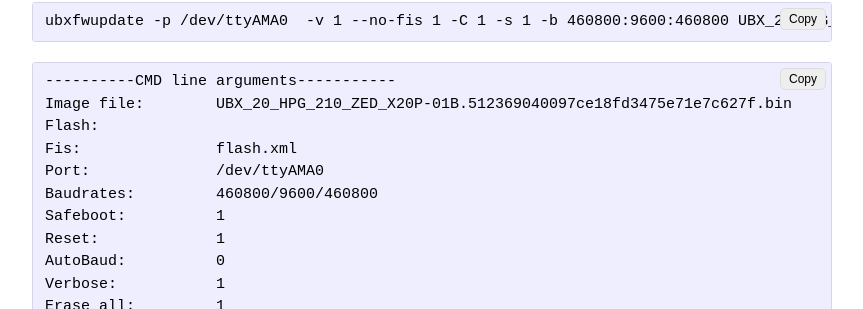
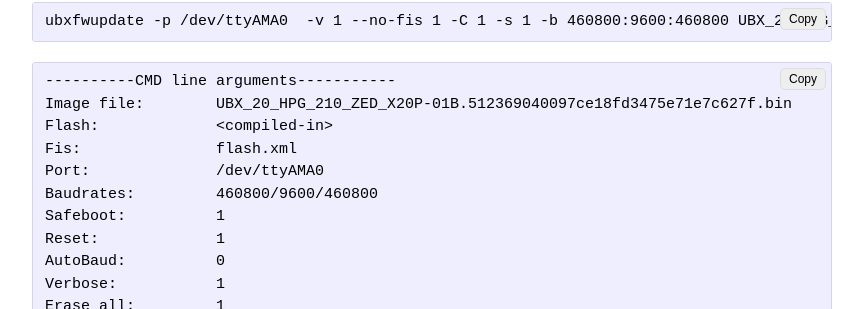
Before and after one commit to hans-mayer/blog, a Jekyll site: the page built from _posts/2026-07-23-Update-ZED-X20P-with-Debian-on-piHAT.markdown, in a window 1280 px wide and 1400 px high, scrolled down 798 px. Shown: the part 188-497 px from the top of the window, without its empty margins (208-1071 px from the left). Built offline with Jekyll 4.4.1, drawn with Linux system fonts in a browser that asks for light colours; some of the changed text lies outside the part shown.

Commit message:
pre durch backslash ersetzt

````diff
--- a/_posts/2026-07-23-Update-ZED-X20P-with-Debian-on-piHAT.markdown
+++ b/_posts/2026-07-23-Update-ZED-X20P-with-Debian-on-piHAT.markdown
@@ -34,7 +34,7 @@ Now comes the magic moment. Run the update:
 
 <pre>ubxfwupdate -p /dev/ttyAMA0  -v 1 --no-fis 1 -C 1 -s 1 -b 460800:9600:460800 UBX_20_HPG_210_ZED_X20P-01B.512369040097ce18fd3475e71e7c627f.bin</pre>
 
-<pre>
+```
 ----------CMD line arguments-----------
 Image file:        UBX_20_HPG_210_ZED_X20P-01B.512369040097ce18fd3475e71e7c627f.bin
 Flash:             <compiled-in>
@@ -97,7 +97,7 @@ Use USB alt:       0
  39.4  flash retention success
  39.4  Rebooting receiver
  39.4 Firmware Update SUCCESS
-</pre>
+```
 
 If you check the MON_VER again, you should see:
 
````
